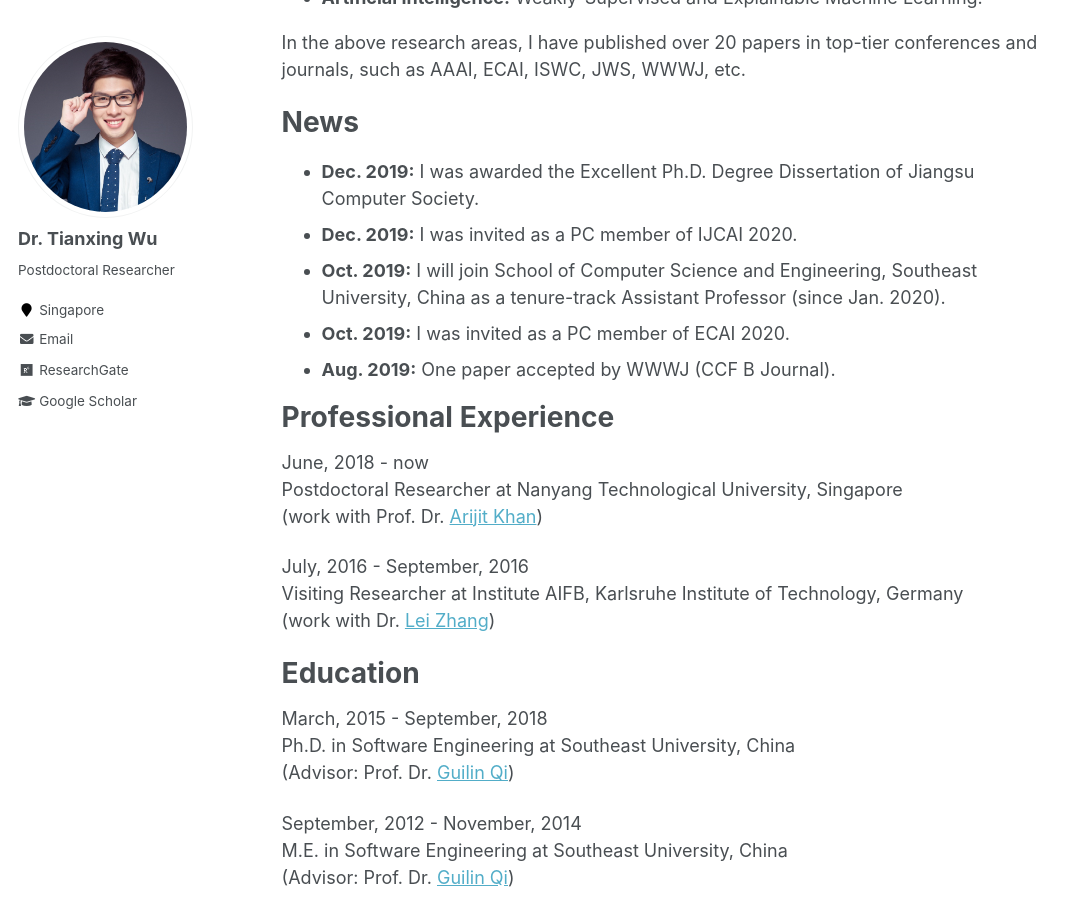
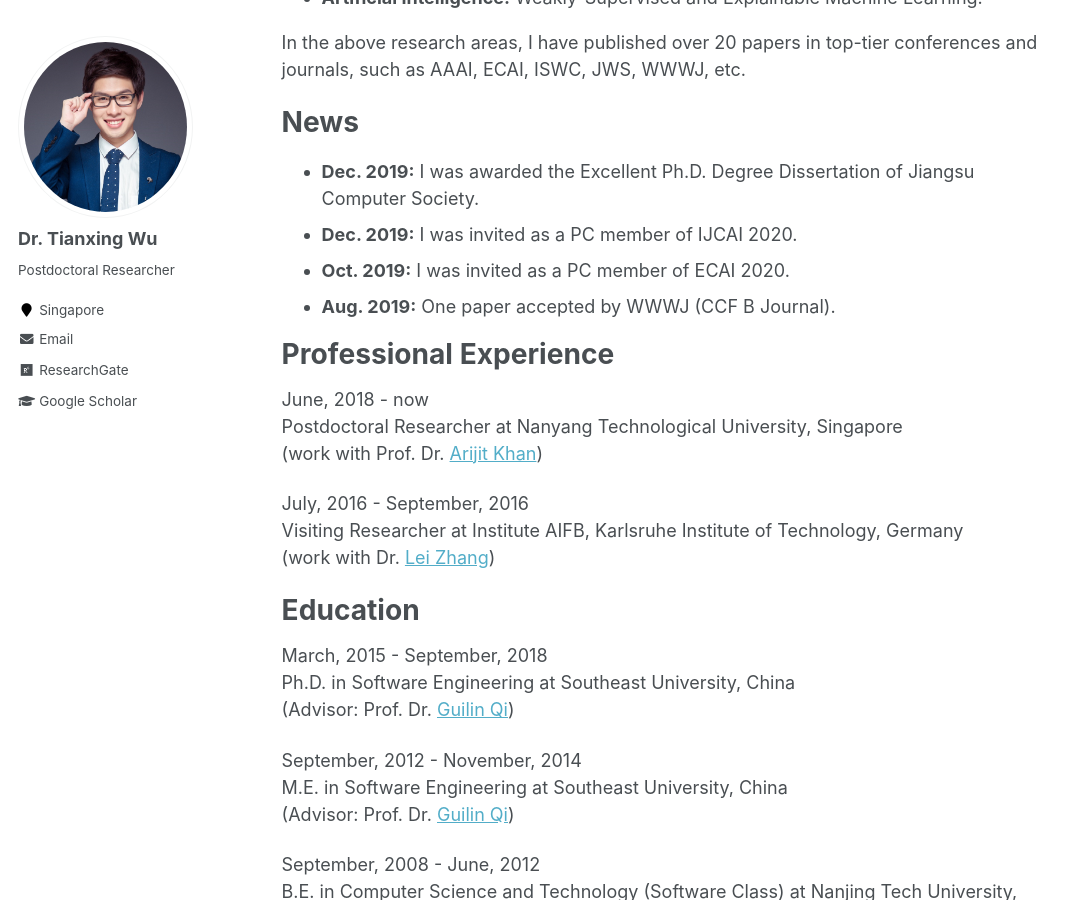
Before and after one commit to tianxing-wu/tianxing-wu.github.io, a Jekyll site: the page built from _pages/about.md, in a window 1280 px wide and 900 px high, scrolled down 389 px. Shown: the whole window, without its empty margins (0-1081 px from the left). Built offline with Jekyll 4.4.1, drawn with Linux system fonts in a browser that asks for light colours.

Commit message:
site update

```diff
--- a/_pages/about.md
+++ b/_pages/about.md
@@ -20,7 +20,6 @@ News
 ======
 * **Dec. 2019:** I was awarded the Excellent Ph.D. Degree Dissertation of Jiangsu Computer Society.
 * **Dec. 2019:** I was invited as a PC member of IJCAI 2020.
-* **Oct. 2019:** I will join School of Computer Science and Engineering, Southeast University, China as a tenure-track Assistant Professor (since Jan. 2020).
 * **Oct. 2019:** I was invited as a PC member of ECAI 2020.
 * **Aug. 2019:** One paper accepted by WWWJ (CCF B Journal).
 
```
Also changed, not shown: 1 other file.
